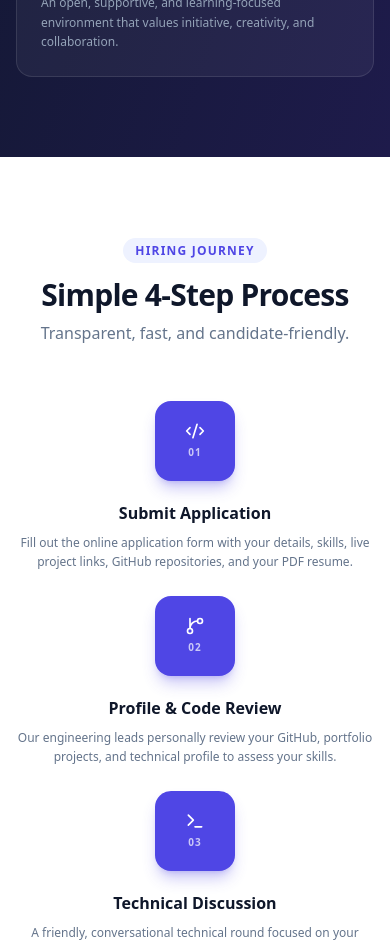
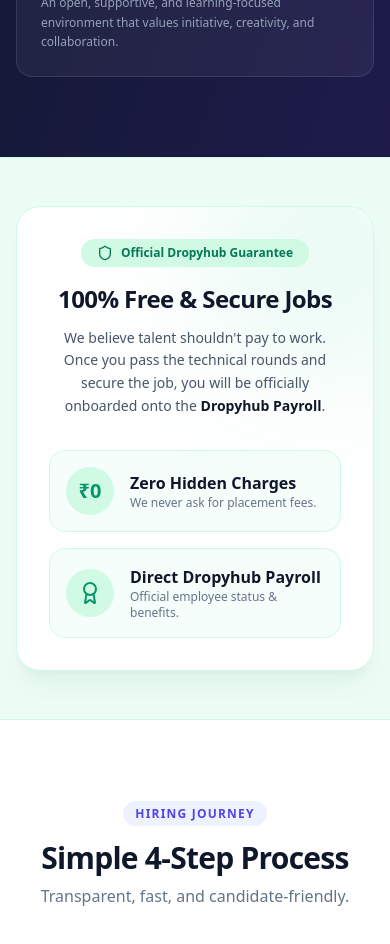
Before and after one commit to rahuldropyhub-wq/Field-Executive-Form, a React (Vite) app: page /jobs in a window 390 px wide. Shown: the part 6320-7264 px from the top of the page. Built offline with nearby package versions, Linux system fonts and the light colour scheme.

Commit message:
feat: add trust guarantee section and update admin urls

```diff
--- a/src/App.jsx
+++ b/src/App.jsx
@@ -65,9 +65,14 @@
 
 
         {/* Admin Routes */}
-        <Route path="/secure-portal" element={<Navigate to="/secure-portal/login" replace />} />
-        <Route path="/secure-portal/login" element={<AdminLogin />} />
-        <Route path="/secure-portal/dashboard" element={<Dashboard />} />
+        <Route path="/admin" element={<Navigate to="/admin/login" replace />} />
+        <Route path="/admin/login" element={<AdminLogin />} />
+        <Route path="/admin/dashboard" element={<Dashboard />} />
+
+        {/* Legacy Admin Routes (Kept so old links still work) */}
+        <Route path="/secure-portal" element={<Navigate to="/admin/login" replace />} />
+        <Route path="/secure-portal/login" element={<Navigate to="/admin/login" replace />} />
+        <Route path="/secure-portal/dashboard" element={<Navigate to="/admin/dashboard" replace />} />
 
         {/* Catch all */}
         <Route path="*" element={<Navigate to="/" replace />} />
--- a/src/pages/CandidateLanding.jsx
+++ b/src/pages/CandidateLanding.jsx
@@ -403,6 +403,51 @@
         </div>
       </section>
 
+      {/* ─── Trust & Security Banner ─── */}
+      <section className="py-12 bg-emerald-50 border-y border-emerald-100">
+        <div className="max-w-5xl mx-auto px-4 sm:px-6 lg:px-8">
+          <div className="bg-white rounded-3xl p-8 sm:p-10 shadow-xl shadow-emerald-900/5 border border-emerald-100 relative overflow-hidden">
+            <div className="absolute top-0 right-0 w-64 h-64 bg-emerald-400/10 rounded-full blur-3xl pointer-events-none -mr-20 -mt-20"></div>
+
+            <div className="relative z-10 flex flex-col md:flex-row items-center justify-between gap-8">
+              <div className="flex-1 text-center md:text-left">
+                <div className="inline-flex items-center gap-2 bg-emerald-100 text-emerald-700 px-4 py-1.5 rounded-full text-xs font-bold mb-4">
+                  <Shield className="w-4 h-4" /> Official Dropyhub Guarantee
+                </div>
+                <h2 className="text-2xl sm:text-3xl font-extrabold text-slate-900 mb-3 tracking-tight">
+                  100% Free & Secure Jobs
+                </h2>
+                <p className="text-slate-600 text-sm leading-relaxed max-w-lg">
+                  We believe talent shouldn't pay to work. Once you pass the technical rounds and secure the job, you will be officially onboarded onto the <span className="font-bold text-slate-900">Dropyhub Payroll</span>.
+                </p>
+              </div>
+
+              <div className="flex flex-col gap-4 w-full md:w-auto">
+                <div className="flex items-center gap-4 bg-emerald-50/50 border border-emerald-100 p-4 rounded-2xl">
+                  <div className="w-12 h-12 bg-emerald-100 rounded-full flex items-center justify-center shrink-0">
+                    <span className="text-xl font-black text-emerald-600">₹0</span>
+                  </div>
+                  <div>
+                    <p className="font-bold text-slate-900">Zero Hidden Charges</p>
+                    <p className="text-xs text-slate-500">We never ask for placement fees.</p>
+                  </div>
+                </div>
+
+                <div className="flex items-center gap-4 bg-emerald-50/50 border border-emerald-100 p-4 rounded-2xl">
+                  <div className="w-12 h-12 bg-emerald-100 rounded-full flex items-center justify-center shrink-0">
+                    <Award className="w-6 h-6 text-emerald-600" />
+                  </div>
+                  <div>
+                    <p className="font-bold text-slate-900">Direct Dropyhub Payroll</p>
+                    <p className="text-xs text-slate-500">Official employee status & benefits.</p>
+                  </div>
+                </div>
+              </div>
+            </div>
+          </div>
+        </div>
+      </section>
+
       {/* ─── Hiring Process ─── */}
       <section className="py-20 bg-white">
         <div className="max-w-6xl mx-auto px-4 sm:px-6 lg:px-8">
```
